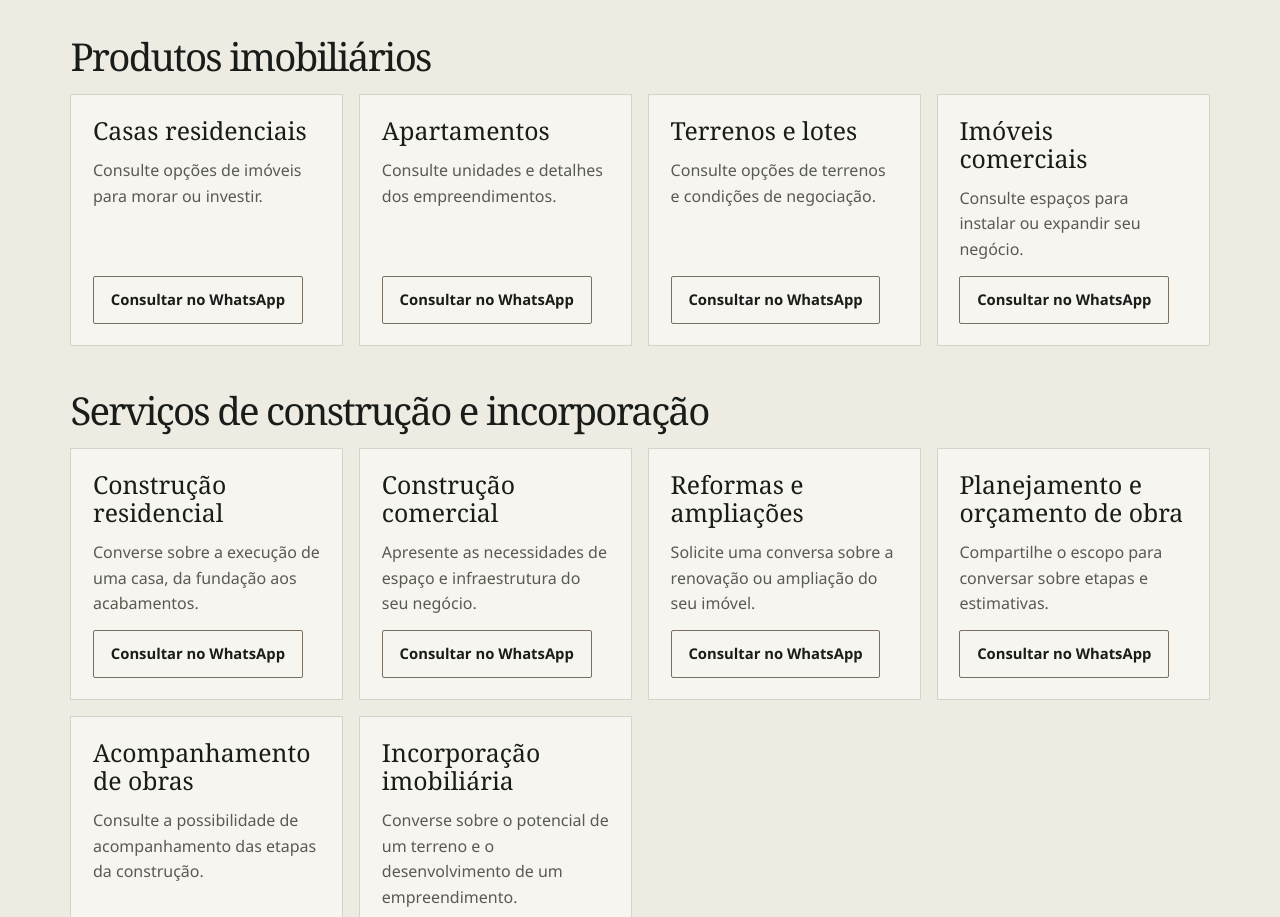
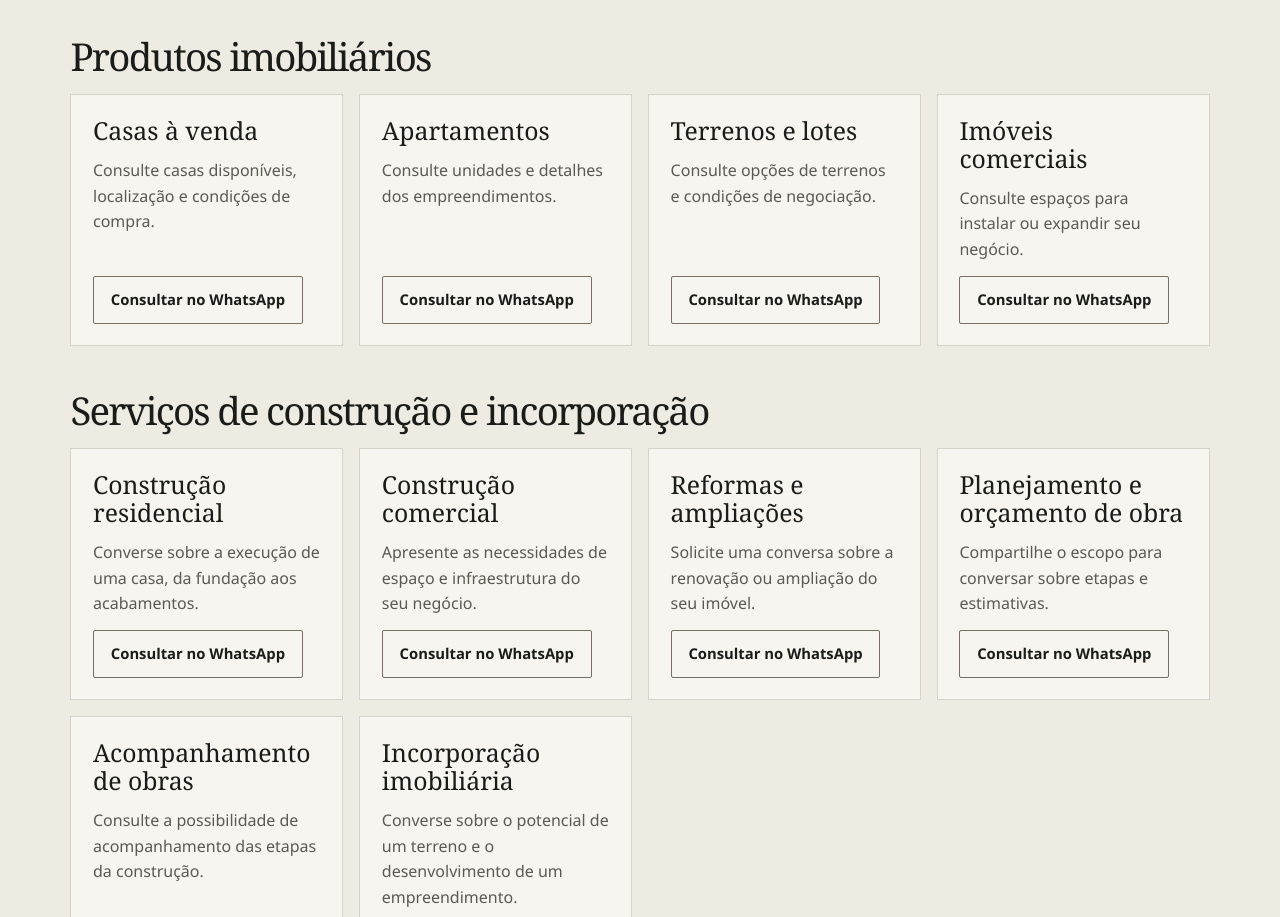
Before and after one commit to Nordio1/studio-ho, a plain HTML site: page index.html in a window 1280 px wide. Shown: the part 2108-3025 px from the top of the page. Drawn offline with Linux system fonts and the light colour scheme.

Commit message:
Destaca casas à venda no catálogo

```diff
--- a/index.html
+++ b/index.html
@@ -7,7 +7,7 @@
 <meta name="description" content="Conheça a Studio HO, construtora e incorporadora. Fale com Heitor Eduardo Moura de Oliveira sobre o seu projeto.">
 <meta name="theme-color" content="#191c18">
 <link rel="icon" href="assets/marca.svg" type="image/svg+xml">
-<link rel="stylesheet" href="estilo.css">
+<link rel="stylesheet" href="estilo.css?v=2">
 <script defer src="site.js"></script>
 </head>
 <body>
@@ -56,9 +56,9 @@
       <h3>Produtos imobiliários</h3>
       <div class="catalogo-grade">
         <article class="catalogo-item">
-          <h4>Casas residenciais</h4>
-          <p>Consulte opções de imóveis para morar ou investir.</p>
-          <a class="botao contorno" href="https://wa.me/5546626512803?text=Ol%C3%A1%2C%20Studio%20HO!%20Gostaria%20de%20informa%C3%A7%C3%B5es%20sobre%3A%20Casas%20residenciais." aria-label="Consultar Casas residenciais pelo WhatsApp">Consultar no WhatsApp</a>
+          <h4>Casas à venda</h4>
+          <p>Consulte casas disponíveis, localização e condições de compra.</p>
+          <a class="botao contorno" href="https://wa.me/5546626512803?text=Ol%C3%A1%2C%20Studio%20HO!%20Gostaria%20de%20informa%C3%A7%C3%B5es%20sobre%3A%20Casas%20%C3%A0%20venda." aria-label="Consultar Casas à venda pelo WhatsApp">Consultar no WhatsApp</a>
         </article>
         <article class="catalogo-item">
           <h4>Apartamentos</h4>
```
